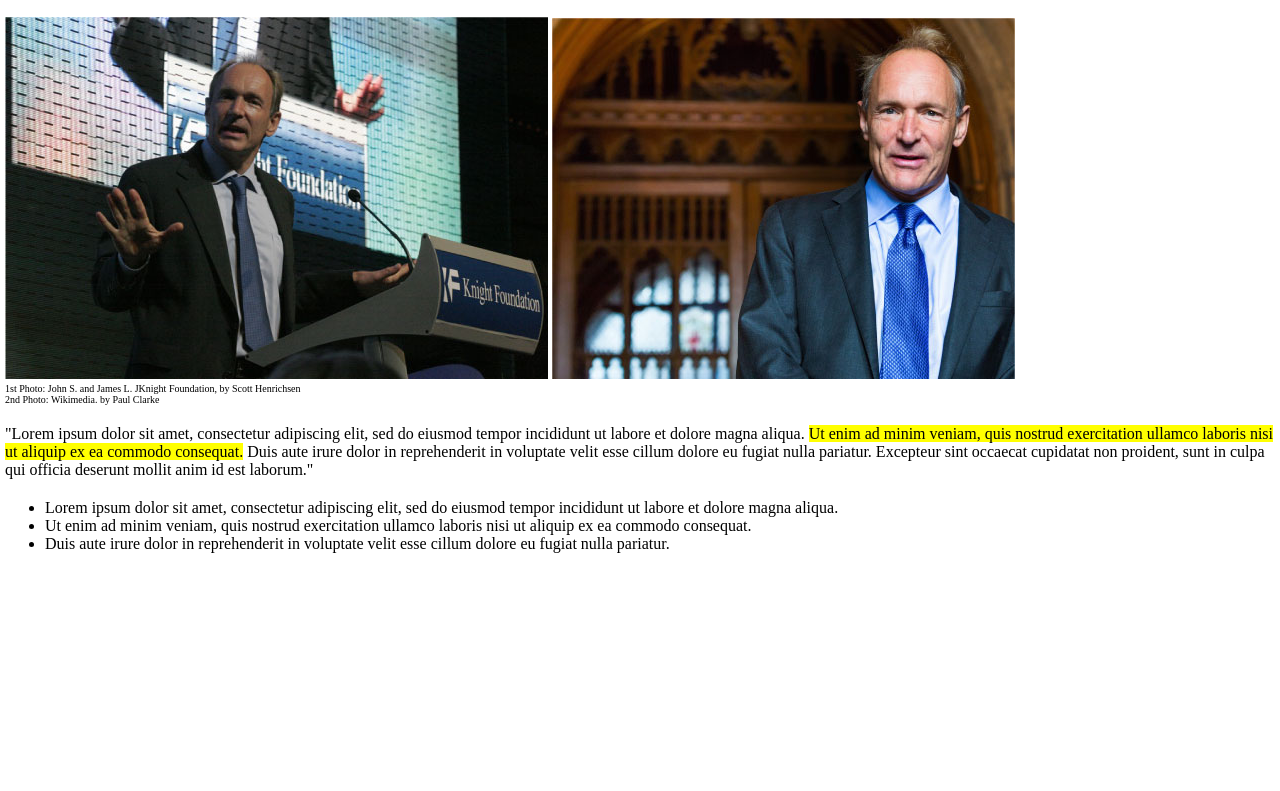
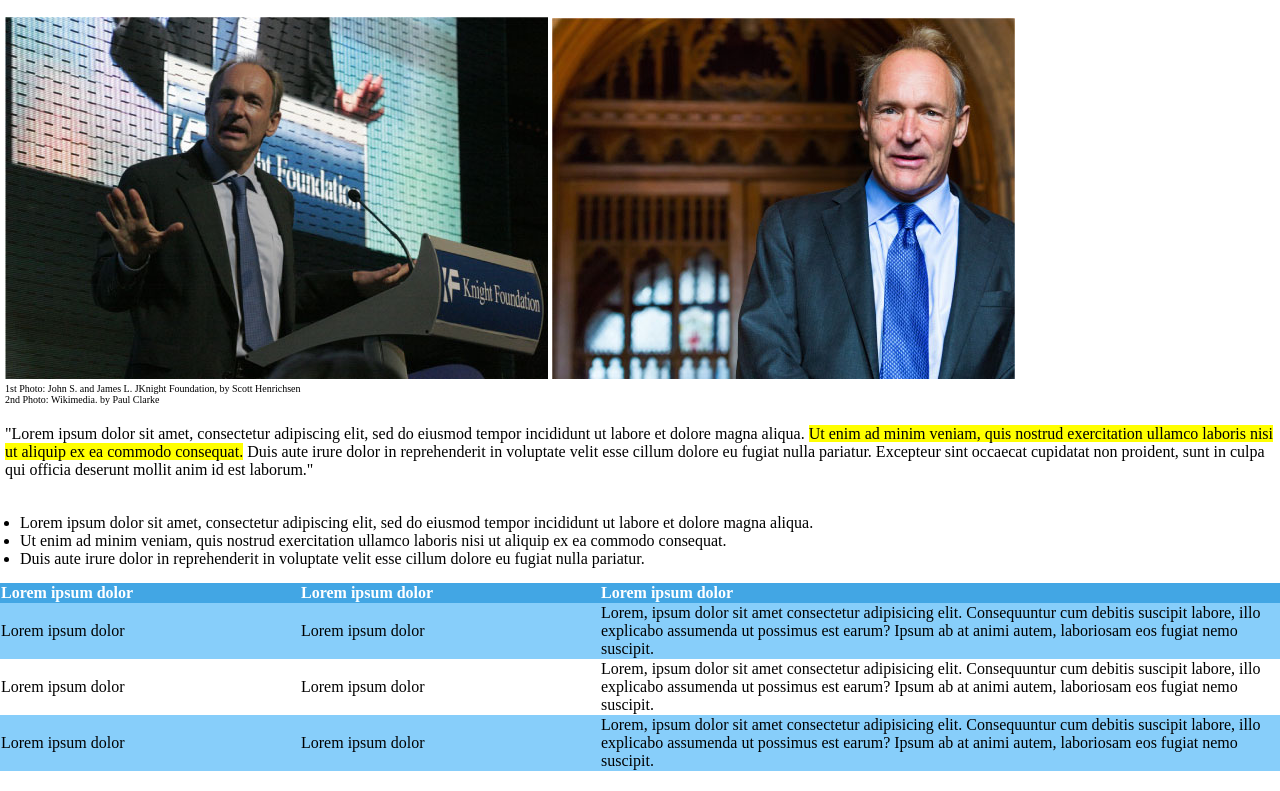
Before and after one commit to AsiaDeMartino/html-css-booleaner, a plain HTML site: page index.html in a window 1280 px wide. Shown: the part 203-994 px from the top of the page. Before the commit the page ends 800 px from the top, so only its background shows below. Drawn offline with Linux system fonts and the light colour scheme.

Commit message:
aggiunta tabella

```diff
--- a/index.html
+++ b/index.html
@@ -39,7 +39,37 @@
                 <li>Duis aute irure dolor in reprehenderit in voluptate velit esse cillum dolore eu fugiat nulla pariatur. </li>
             </ul>
         </section>
+        <table>
+            <thead>
+                <tr>
+                    <th>Lorem ipsum dolor</th>
+                    <th>Lorem ipsum dolor</th>
+                    <th>Lorem ipsum dolor</th>
+                </tr>
+            </thead>
 
+            <tbody>
+                <tr class="blu">
+                    <td>Lorem ipsum dolor</td>
+                    <td>Lorem ipsum dolor</td>
+                    <td>Lorem, ipsum dolor sit amet consectetur adipisicing elit. Consequuntur cum debitis suscipit labore, illo explicabo assumenda ut possimus est earum? Ipsum ab at animi autem, laboriosam eos fugiat nemo suscipit.</td>
+                </tr>
+                <tr>
+                    <td>Lorem ipsum dolor</td>
+                    <td>Lorem ipsum dolor</td>
+                    <td>Lorem, ipsum dolor sit amet consectetur adipisicing elit. Consequuntur cum debitis suscipit labore, illo explicabo assumenda ut possimus est earum? Ipsum ab at animi autem, laboriosam eos fugiat nemo suscipit.</td>
+                </tr>
+                <tr class="blu">
+                    <td>Lorem ipsum dolor</td>
+                    <td>Lorem ipsum dolor</td>
+                    <td>Lorem, ipsum dolor sit amet consectetur adipisicing elit. Consequuntur cum debitis suscipit labore, illo explicabo assumenda ut possimus est earum? Ipsum ab at animi autem, laboriosam eos fugiat nemo suscipit.</td>
+                </tr>
+            </tbody>
+
+        </table>
+        <section>
+
+        </section>
     </main>
 </body>
 </html>
--- a/style.css
+++ b/style.css
@@ -41,3 +41,25 @@ h1{
 .evidenziato{
     background-color: yellow;
 }
+
+ul{
+    padding: 15px;
+}
+
+table{
+    text-align: left;
+    border-spacing: 0px;
+}
+
+td{
+    min-width: 300px;
+}
+
+.blu{
+    background-color: lightskyblue;
+}
+
+thead{
+    color: white;
+    background-color: rgb(66, 166, 228);
+}
```
